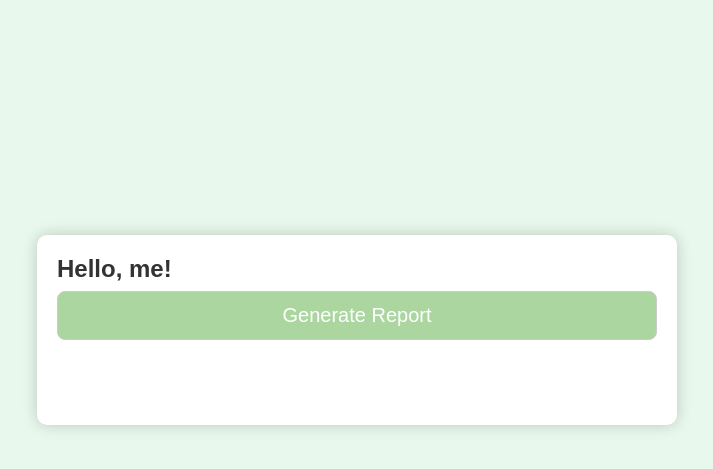
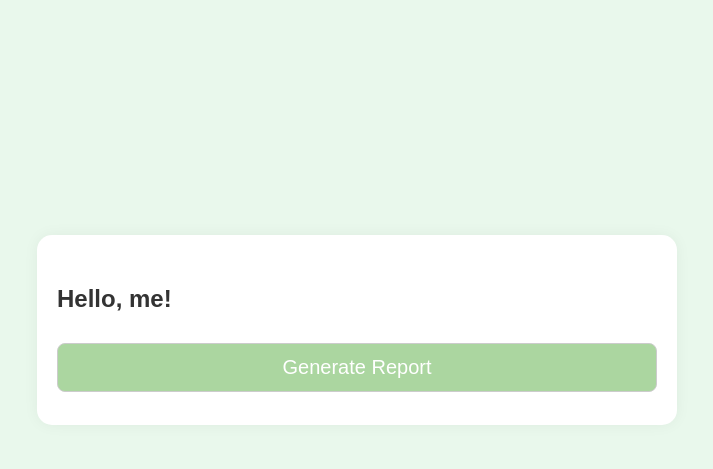
Before and after one commit to gnartonwork/selfinanace, a Flask app: page /write_report in a window 1280 px wide. Shown: the part 70-539 px from the top of the page, without its empty margins (283-996 px from the left). Run offline with Flask 3, Linux system fonts and the light colour scheme; a user stored in the database is signed in.

Commit message:
update full

```diff
--- a/static/style.css
+++ b/static/style.css
@@ -14,8 +14,8 @@ body {
     height:150px;
     background-color: #fff;
     padding: 20px;
-    border-radius: 10px; /* Increased border-radius for a softer look */
-    box-shadow: 0 0 15px rgba(0, 0, 0, 0.2); /* Increased box shadow for depth */
+    border-radius: 15px; /* Increased border-radius for a softer look */
+    box-shadow: 0 0 15px rgba(0, 0, 0, 0.05); /* Increased box shadow for depth */
     position:absolute;
     top: 50%;
     left: 50%;
@@ -29,7 +29,7 @@ body {
     background-color: #fff;
     padding: 20px;
     border-radius: 15px; /* Increased border-radius for a softer look */
-    box-shadow: 0 0 15px rgba(0, 0, 0, 0.2); /* Increased box shadow for depth */
+    box-shadow: 0 0 15px rgba(0, 0, 0, 0.05); /* Increased box shadow for depth */
     grid-column: 3/6;
     grid-row: 1/2;
     align-self: end;
@@ -261,7 +261,7 @@ h4{
     height: auto;
     margin-right:160px;
 }
-h2.settingaccount,p.settingaccount{
+h2.settingaccount,p.settingaccount,h2.report,button.report{
     margin-top:30px;
 
 
--- a/templates/write_report.html
+++ b/templates/write_report.html
@@ -6,11 +6,11 @@
     <img id="logo" src="{{ url_for('static', filename='Icon.png') }}"/>
 </header>
     <div class="container7">
-        <h2>Hello, {{ username }}!</h2>
+        <h2 class="report">Hello, {{ username }}!</h2>
         <form method="post" action="{{ url_for('write_report') }}">
             <!-- Add form fields for report generation here -->
 
-            <button type="submit">Generate Report</button>
+            <button class="report" type="submit">Generate Report</button>
         </form>
     </div>
 {% endblock %}
```
